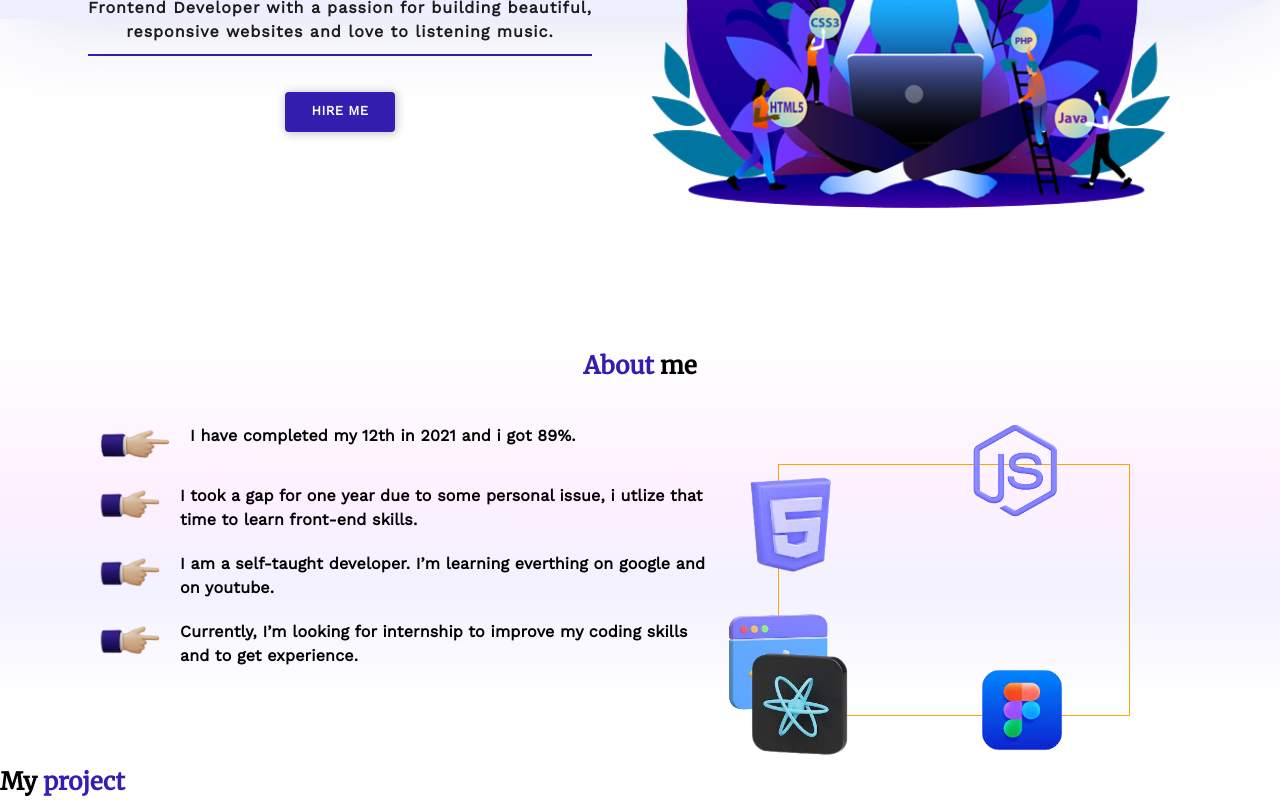
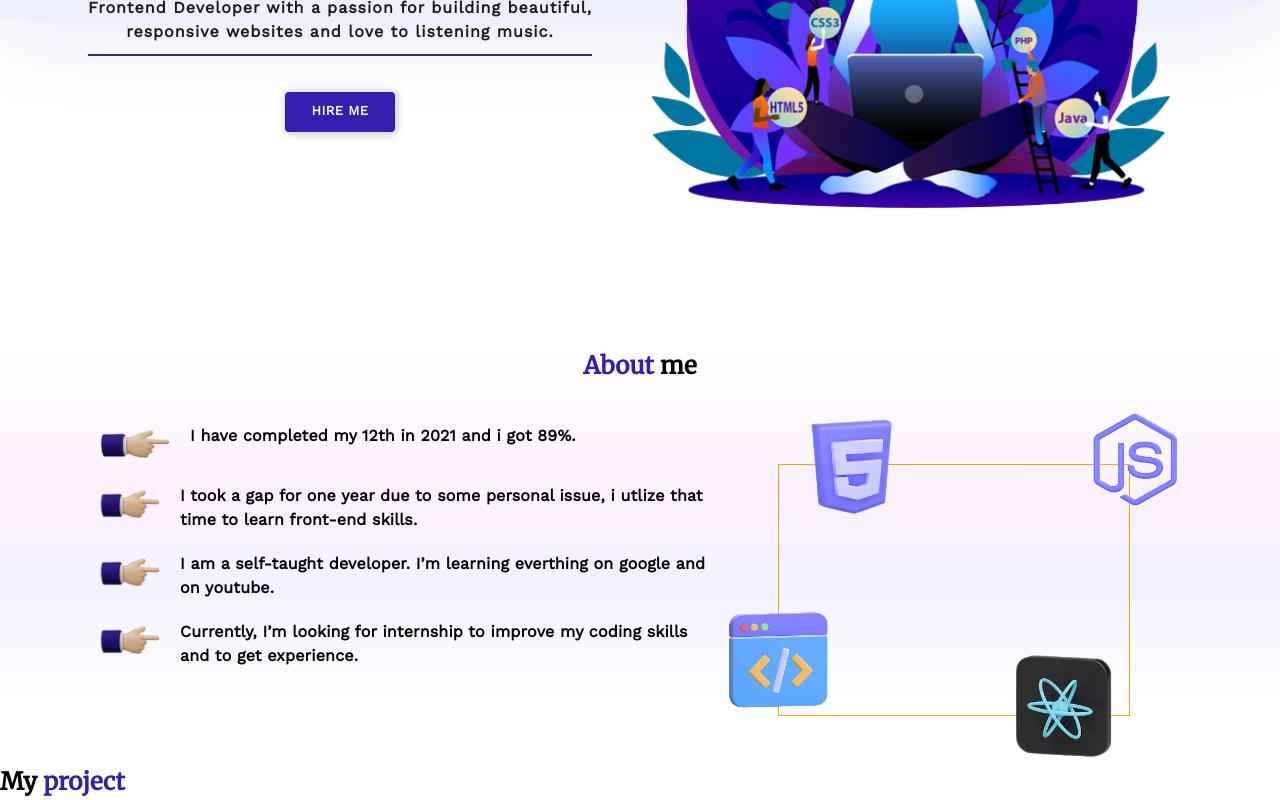
Before and after one commit to NidhiSharma63/portfolio, a React (Create React App) app: page / in a window 1280 px wide. Shown: the part 361-1161 px from the top of the page. Built offline with nearby package versions, Linux system fonts and the light colour scheme.

Commit message:
animation is working on 4 Image

```diff
--- a/src/App.css
+++ b/src/App.css
@@ -86,141 +86,120 @@ body{
     /* animation-direction: alternate; */
 }
 .htmlImg{
-    left:6px;
-    top:50px;
+
+    left: 6px;
+    top: -10px;
+
     animation-name: htmlAnim1;
     /* animation-delay: .1s; */
 }
 .cssImg{
     animation-name: cssAnim;
-    animation-delay: .1s;
+    left: 225px;
+    top: -3px;
+    /* animation-delay: .1s; */
 }
 .jsImg{
-    left:86px;
-    top:100px;
+    left: 86px;
+    top: 211px;
     animation-name: jsAnim;
     animation-duration: 7s;
     animation-delay: .3s;
 
 }
 .figmaImg{
-    /* animation-name: figmaAnim;
-    animation-delay: .3s; */
+     animation-name: figmaAnim;
+  /*  animation-delay: .3s; */
 }
 .reactImg{
-     /* animation-name: reactAnim; */
-    animation-delay: 6.7s;
+     animation-name: reactAnim;
+     left: 16px;
+     top: 78px;
+    /* animation-delay: 6.7s; */
 }
-@keyframes htmlAnim1{
+
+@keyframes htmlAnim1 {
+    25%{
+        left: 349px;
+        top: -10px;
+    }
+    50%{
+        left: 349px;
+        top: 223px;
+    }
+    75%{
+        left: 0px;
+        top: 223px;
+    }
+    100%{
+        left: 0px;
+        top: -10px;
+    }
+}
+@keyframes cssAnim {
     0%{
-        top:-14px;
+        left: 225px;
+        top: -3px;
     }
     25%{
-        top: -14px;
-        left: 354px;
+        left: 225px;
+        top: 223px;
     }
     50%{
-        top: 222px;
-        left: 354px;
+        left: -118px;
+        top: 223px;
     }
     75%{
-        top: 222px;
-        left: 0px;
+        left: -118px;
+        top: -12px;
     }
     100%{
-        top: 0px;
-        left: 0px;
-    }
-
-
-}
-
-@keyframes cssAnim {
-    0%{
-        left: 70px;
-        top: -3px;
-    }
-    10%{
-        left: 224px;
-        top: -3px;
-    }
-
-    32.5%{
-        left: 224px;
-        top: 244px;
-    }
-    62.5%{
-        left: -110px;
-        top: 244px;
-    }
-    82.5%{
-        left: -110px;
-        top: 0px;
-    }
-    100%{
-        left: 70px;
+        left: 225px;
         top: -3px;
     }
 }
 @keyframes jsAnim {
-    0% {
-        left:86px;
-        top:100px;
+    0%{
+        left: 86px;
+        top: 211px;
     }
-    12%{
-        left: 87px;
-        top: 223px;
+    25%{
+        left: -260px;
+        top: 211px;
     }
-    32.5%{
-        left: -259px;
-        top: 223px;
+    50%{
+        left: -260px;
+        top: -32px;
     }
-    62.5%{
-        left: -259px;
-        top: -14px;
-    }
-    82.5%{
-        left: 92px;
-        top: -14px;
+    75%{
+        left: 93px;
+        top: -32px;
     }
     100%{
-        left:86px;
-        top:100px;
+        left: 86px;
+        top: 211px;
     }
 }
 
-@keyframes figmaAnim {
-    0% {
-
+@keyframes reactAnim {
+    0%{
+        left: 16px;
+        top: 78px;
     }
     25%{
-        transform: translate3d(-184px, -209px, 0px);
+        left: 16px;
+        top: -158px;
     }
     50%{
-        transform: translate3d(53px, -209px, 0px);
-
+        left: 345px;
+        top: -158px;
     }
     75%{
-        transform: translate3d(53px, -7px, 0px);
+        left: 345px;
+        top: 96px;
     }
     100%{
-        transform: translate3d(-184px, 0px, 0px);
+        left: 16px;
+        top: 78px;
     }
 }
-@keyframes reactAnim {
-    25% {
-        transform: translate(0px, -214px);
-    }
-    50%{
-        transform: translate(315px, -214px);
-    }
-    75%{
-       transform: translate(315px, 5px);
-    }
-    100%{
-        transform: translate(0px, 5px);
-    }
-    25%{
-        transform: translate(0px, -214px);
-    }
-}
--- a/src/components/About.jsx
+++ b/src/components/About.jsx
@@ -107,8 +107,6 @@ const About = () => {
               className='cssImg'
               position='relative'
               component='img'
-              left='70px'
-              top='-3px'
               sx={{
                 width:'130px',
               }}
@@ -129,14 +127,12 @@ const About = () => {
               className='reactImg'
               position='relative'
               component='img'
-              left='16px'
-              top='60px'
               sx={{
                 width:'130px',
               }}
               src={react}
             />
-            <Box
+            {/* <Box
               className='figmaImg'
               position='relative'
               component='img'
@@ -146,7 +142,7 @@ const About = () => {
                 width:'160px',
               }}
               src={figma}
-            />
+            /> */}
             {/* </Box> */}
           </Box>
         </Box>
```
